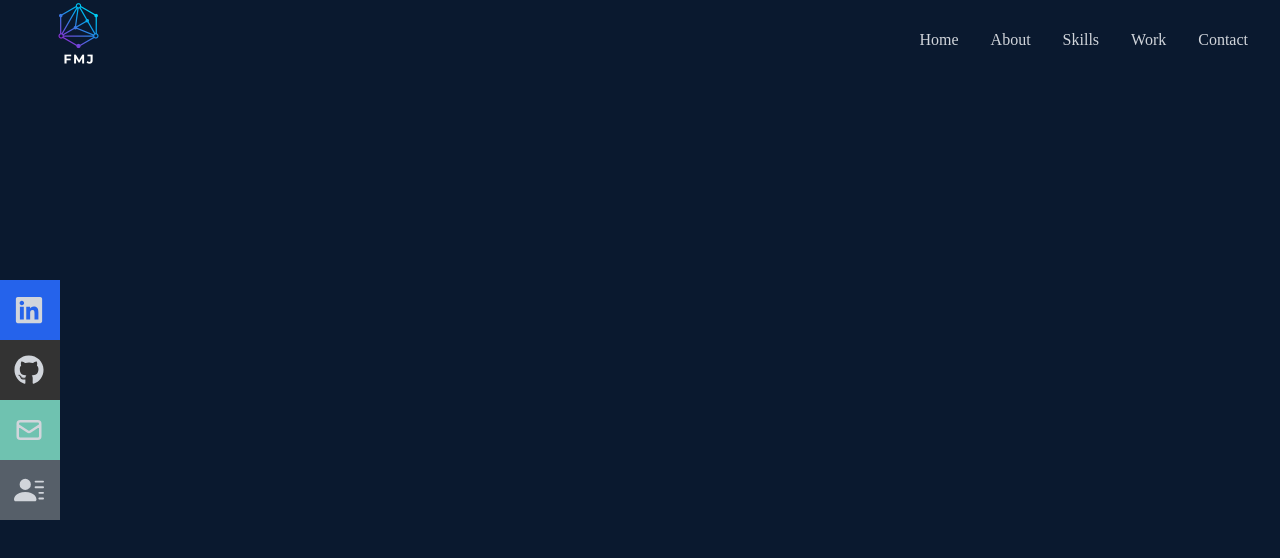
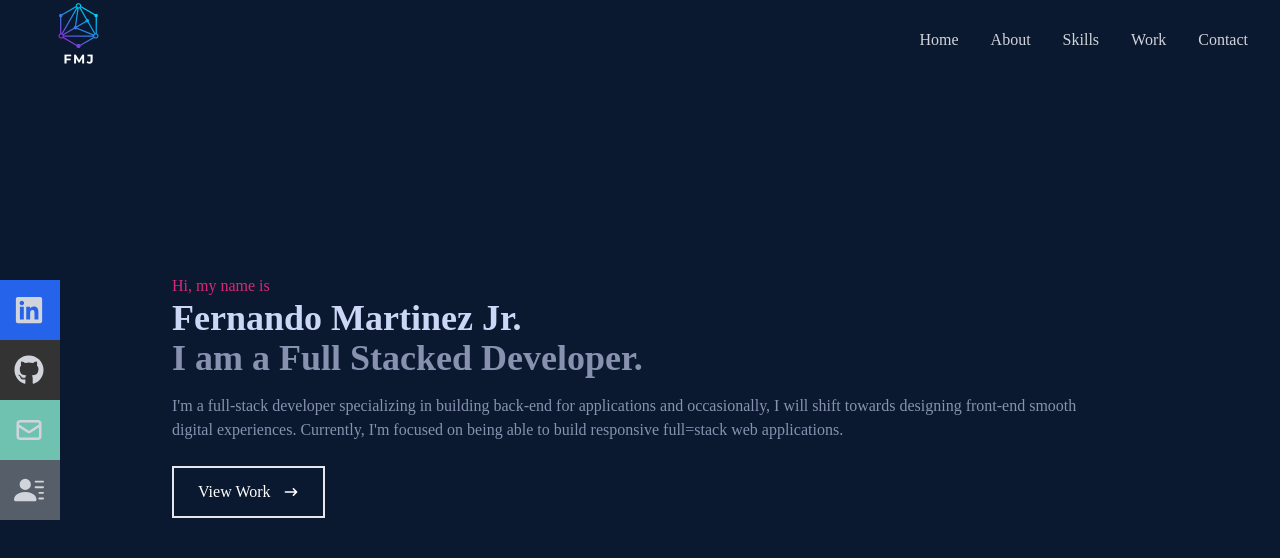
Before and after one commit to FMartinez59/new-react-portfolio, a React (Create React App) app in the folder portfoliovs5/: page / in a window 1280 px wide. Shown: the top 558 px of the page. Built offline with nearby package versions, Linux system fonts and the light colour scheme.

Commit message:
home component done

```diff
--- a/portfoliovs5/src/components/Home.jsx
+++ b/portfoliovs5/src/components/Home.jsx
@@ -1,12 +1,35 @@
-import React from 'react'
-import {HiArrowNarrowRight} from 'react-icons/hi'
+import React from "react";
+import { HiArrowNarrowRight } from "react-icons/hi";
 
 const Home = () => {
   return (
-    <div className='w-full h-screen bg-[#0a192f]'>
+    <div name="home" className="w-full h-screen bg-[#0a192f]">
+      {/* container */}
+      <div className="max-w-[1000px] mx-auto px-8 flex flex-col justify-center h-full">
+        <p className="text-pink-600">Hi, my name is </p>
+        <h1 className="text-4xl sm:text7xl font-bold text-[#ccd6f6]">
+          Fernando Martinez Jr.
+        </h1>
+        <h2 className="text-4xl sm:text7xl font-bold text-[#8892b0]">
+          I am a Full Stacked Developer.
+        </h2>
+        <p className="text-[#8892b0] py-4 max-w[700px]">
+          I'm a full-stack developer specializing in building back-end for
+          applications and occasionally, I will shift towards designing
+          front-end smooth digital experiences. Currently, I'm focused on being
+          able to build responsive full=stack web applications.
+        </p>
+        <div>
+          <button className="text-white group border-2 px-6 py-3 my-2 flex items-center hover:bg-pink-600 hover:border-pink-600">
+            View Work
+            <span className="group-hover:rotate-90 duration-300">
+              <HiArrowNarrowRight className="ml-3 " />
+            </span>
+          </button>
+        </div>
+      </div>
+    </div>
+  );
+};
 
-    </div>
-  )
-}
-
-export default Home
+export default Home;
```
